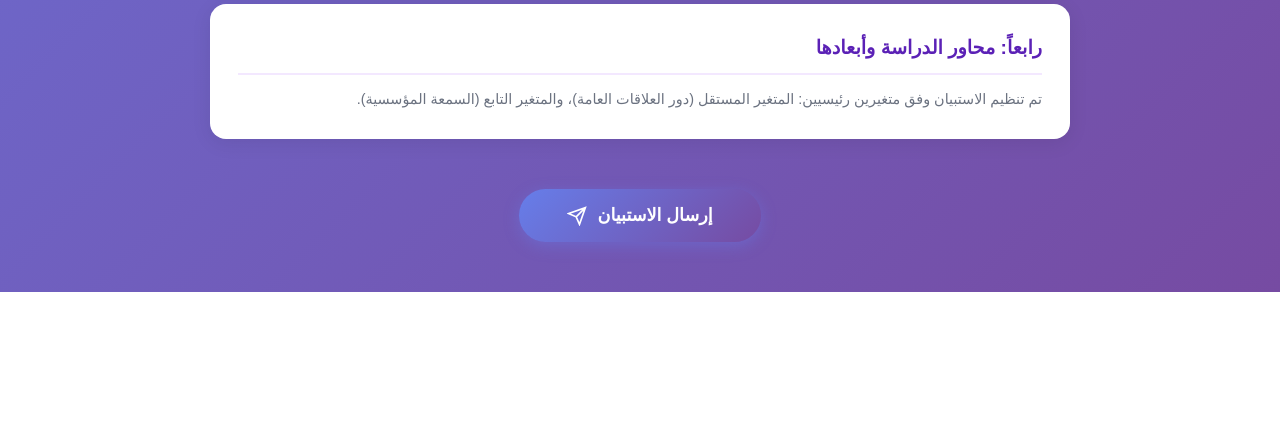
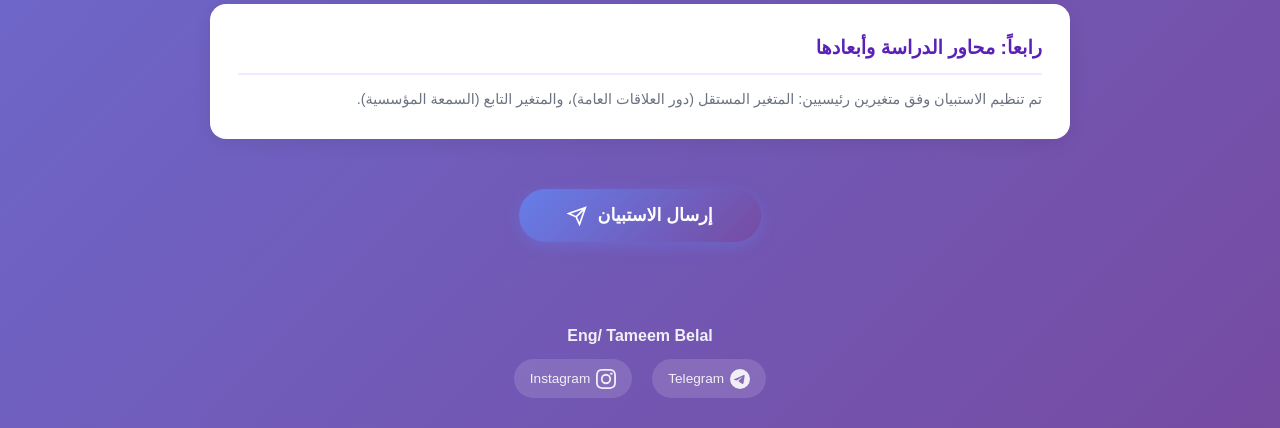
Before and after one commit to Tameem-aids/survey-app, a Flask app: template templates/survey.html in a window 1280 px wide. Shown: the part 1509-1937 px from the top of the page. Before the commit the page ends 1801 px from the top, so only its background shows below. Run offline with Flask 3, Linux system fonts and the light colour scheme; the template is opened without the code that fills it, so the values that code supplies are empty.

Commit message:
update password and add footer

```diff
--- a/app.py
+++ b/app.py
@@ -8,7 +8,7 @@ app = Flask(__name__)
 app.secret_key = 'your-secret-key-change-this'  # غيّر هذا المفتاح
 
 # كلمة مرور لوحة التحكم (غيّرها)
-ADMIN_PASSWORD = 'admin123'
+ADMIN_PASSWORD = 'tameem7777'
 
 DATABASE = 'survey.db'
 
--- a/templates/survey.html
+++ b/templates/survey.html
@@ -263,5 +263,21 @@
             }
         });
     </script>
+
+    <!-- Footer -->
+    <footer style="text-align: center; padding: 30px 20px; color: white; opacity: 0.9;">
+        <p style="font-size: 1rem; font-weight: 700; margin-bottom: 10px;">Eng/ Tameem Belal</p>
+        <div style="display: flex; justify-content: center; gap: 20px;">
+            <a href="https://t.me/tem7s" target="_blank" style="color: white; text-decoration: none; display: flex; align-items: center; gap: 6px; background: rgba(255,255,255,0.15); padding: 8px 16px; border-radius: 20px; font-size: 0.85rem;">
+                <svg width="20" height="20" viewBox="0 0 24 24" fill="currentColor"><path d="M11.944 0A12 12 0 0 0 0 12a12 12 0 0 0 12 12 12 12 0 0 0 12-12A12 12 0 0 0 12 0a12 12 0 0 0-.056 0zm4.962 7.224c.1-.002.321.023.465.14a.506.506 0 0 1 .171.325c.016.093.036.306.02.472-.18 1.898-.962 6.502-1.36 8.627-.168.9-.499 1.201-.82 1.23-.696.065-1.225-.46-1.9-.902-1.056-.693-1.653-1.124-2.678-1.8-1.185-.78-.417-1.21.258-1.91.177-.184 3.247-2.977 3.307-3.23.007-.032.014-.15-.056-.212s-.174-.041-.249-.024c-.106.024-1.793 1.14-5.061 3.345-.48.33-.913.49-1.302.48-.428-.008-1.252-.241-1.865-.44-.752-.245-1.349-.374-1.297-.789.027-.216.325-.437.893-.663 3.498-1.524 5.83-2.529 6.998-3.014 3.332-1.386 4.025-1.627 4.476-1.635z"/></svg>
+                Telegram
+            </a>
+            <a href="https://instagram.com/t0_em" target="_blank" style="color: white; text-decoration: none; display: flex; align-items: center; gap: 6px; background: rgba(255,255,255,0.15); padding: 8px 16px; border-radius: 20px; font-size: 0.85rem;">
+                <svg width="20" height="20" viewBox="0 0 24 24" fill="currentColor"><path d="M12 2.163c3.204 0 3.584.012 4.85.07 3.252.148 4.771 1.691 4.919 4.919.058 1.265.069 1.645.069 4.849 0 3.205-.012 3.584-.069 4.849-.149 3.225-1.664 4.771-4.919 4.919-1.266.058-1.644.07-4.85.07-3.204 0-3.584-.012-4.849-.07-3.26-.149-4.771-1.699-4.919-4.92-.058-1.265-.07-1.644-.07-4.849 0-3.204.013-3.583.07-4.849.149-3.227 1.664-4.771 4.919-4.919 1.266-.057 1.645-.069 4.849-.069zM12 0C8.741 0 8.333.014 7.053.072 2.695.272.273 2.69.073 7.052.014 8.333 0 8.741 0 12c0 3.259.014 3.668.072 4.948.2 4.358 2.618 6.78 6.98 6.98C8.333 23.986 8.741 24 12 24c3.259 0 3.668-.014 4.948-.072 4.354-.2 6.782-2.618 6.979-6.98.059-1.28.073-1.689.073-4.948 0-3.259-.014-3.667-.072-4.947-.196-4.354-2.617-6.78-6.979-6.98C15.668.014 15.259 0 12 0zm0 5.838a6.162 6.162 0 1 0 0 12.324 6.162 6.162 0 0 0 0-12.324zM12 16a4 4 0 1 1 0-8 4 4 0 0 1 0 8zm6.406-11.845a1.44 1.44 0 1 0 0 2.881 1.44 1.44 0 0 0 0-2.881z"/></svg>
+                Instagram
+            </a>
+        </div>
+    </footer>
+
 </body>
 </html>
```
